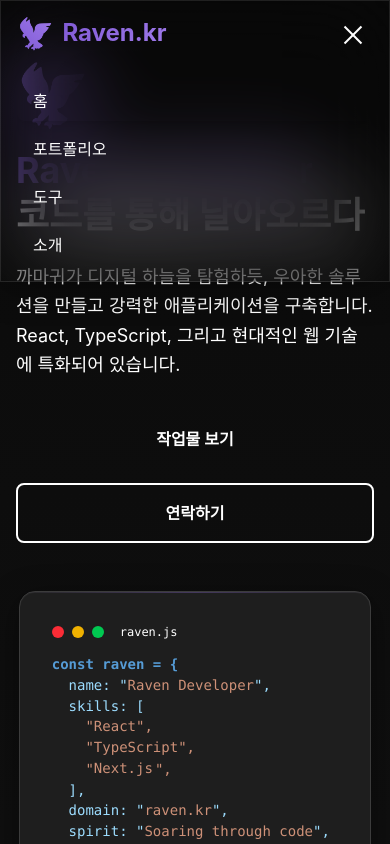
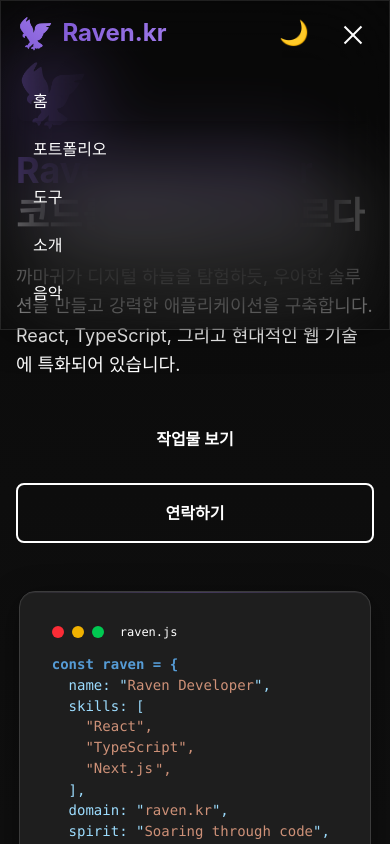
Before and after one commit to oobg/site, a React (Vite) app: page / in a window 390 px wide. Both pictures are taken after a click on the button "Toggle menu". Shown: the top 844 px of the page. Built offline with nearby package versions, Linux system fonts and the light colour scheme.

Commit message:
feat: Header 컴포넌트에 음악 메뉴 아이템 추가 및 모바일 메뉴 높이 동적 계산 기능 구현

```diff
--- a/src/widgets/header/ui/Header.tsx
+++ b/src/widgets/header/ui/Header.tsx
@@ -14,11 +14,18 @@ const navItems: NavItem[] = [
   { label: "포트폴리오", path: "/portfolio" },
   { label: "도구", path: "/tools" },
   { label: "소개", path: "/about" },
+  { label: "음악", path: "/music" },
 ];
 
 export function Header() {
   const [isMenuOpen, setIsMenuOpen] = useState(false);
   const location = useLocation();
+
+  // 메뉴 아이템 개수에 따라 동적으로 높이 계산
+  const menuItemHeight = 48; // 각 메뉴 아이템의 높이 (py-2 = 16px, padding 16px)
+  const menuPadding = 32; // py-4 = 16px * 2
+  const menuSpacing = 8; // space-y-2 = 8px
+  const totalMenuHeight = navItems.length * menuItemHeight + (navItems.length - 1) * menuSpacing + menuPadding;
 
   return (
     <header className="fixed top-0 left-0 right-0 z-50 glass border-b border-border raven-shadow">
@@ -47,6 +54,7 @@ export function Header() {
           </nav>
 
           <div className="flex items-center space-x-4">
+            <ThemeSwitcher />
             {/* Mobile Menu Button */}
             <button
               className="md:hidden p-2 rounded-lg hover:bg-background-secondary transition-colors"
@@ -54,15 +62,15 @@ export function Header() {
               aria-label="Toggle menu"
             >
               <div
-                className={`w-6 h-0.5 border border-white transition-all ${isMenuOpen ? "rotate-45 translate-y-2" : ""
+                className={`w-6 h-0.5 border border-white transition-all duration-300 ease-in-out ${isMenuOpen ? "rotate-45 translate-y-2" : ""
                   }`}
               />
               <div
-                className={`w-6 h-0.5 border border-white my-1 transition-all ${isMenuOpen ? "opacity-0" : ""
+                className={`w-6 h-0.5 border border-white my-1 transition-all duration-300 ease-in-out ${isMenuOpen ? "opacity-0" : ""
                   }`}
               />
               <div
-                className={`w-6 h-0.5 border border-white transition-all ${isMenuOpen ? "-rotate-45 -translate-y-1" : ""
+                className={`w-6 h-0.5 border border-white transition-all duration-300 ease-in-out ${isMenuOpen ? "-rotate-45 -translate-y-1" : ""
                   }`}
               />
             </button>
@@ -71,18 +79,29 @@ export function Header() {
 
         {/* Mobile Navigation */}
         <div
-          className={`md:hidden transition-all duration-300 ${isMenuOpen ? "max-h-64 opacity-100" : "max-h-0 opacity-0"
-            } overflow-hidden`}
+          className={`md:hidden transition-all duration-500 ease-in-out overflow-hidden ${isMenuOpen
+            ? "max-h-[var(--menu-height)] opacity-100"
+            : "max-h-0 opacity-0"
+            }`}
+          style={{
+            '--menu-height': `${totalMenuHeight}px`
+          } as React.CSSProperties}
         >
           <div className="py-4 space-y-2">
-            {navItems.map((item) => (
+            {navItems.map((item, index) => (
               <Link
                 key={item.path}
                 to={item.path}
-                className={`block px-4 py-2 rounded-lg transition-all duration-300 ${location.pathname === item.path
+                className={`block px-4 py-2 rounded-lg transition-all duration-300 transform ${location.pathname === item.path
                   ? "bg-gradient-to-r from-accent to-accent-hover text-white shadow-lg"
                   : "text-text-primary hover:bg-background-secondary hover:text-accent"
+                  } ${isMenuOpen
+                    ? "translate-y-0 opacity-100"
+                    : "translate-y-2 opacity-0"
                   }`}
+                style={{
+                  transitionDelay: `${index * 50}ms`
+                }}
                 onClick={() => setIsMenuOpen(false)}
               >
                 {item.label}
```
